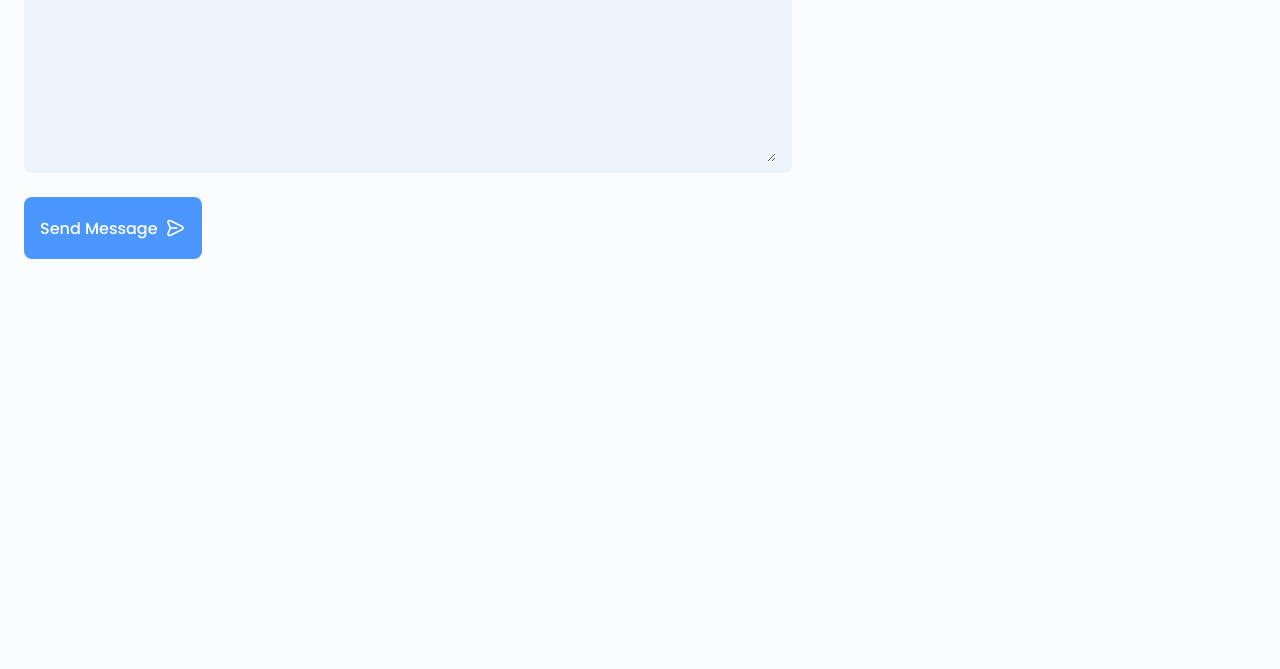
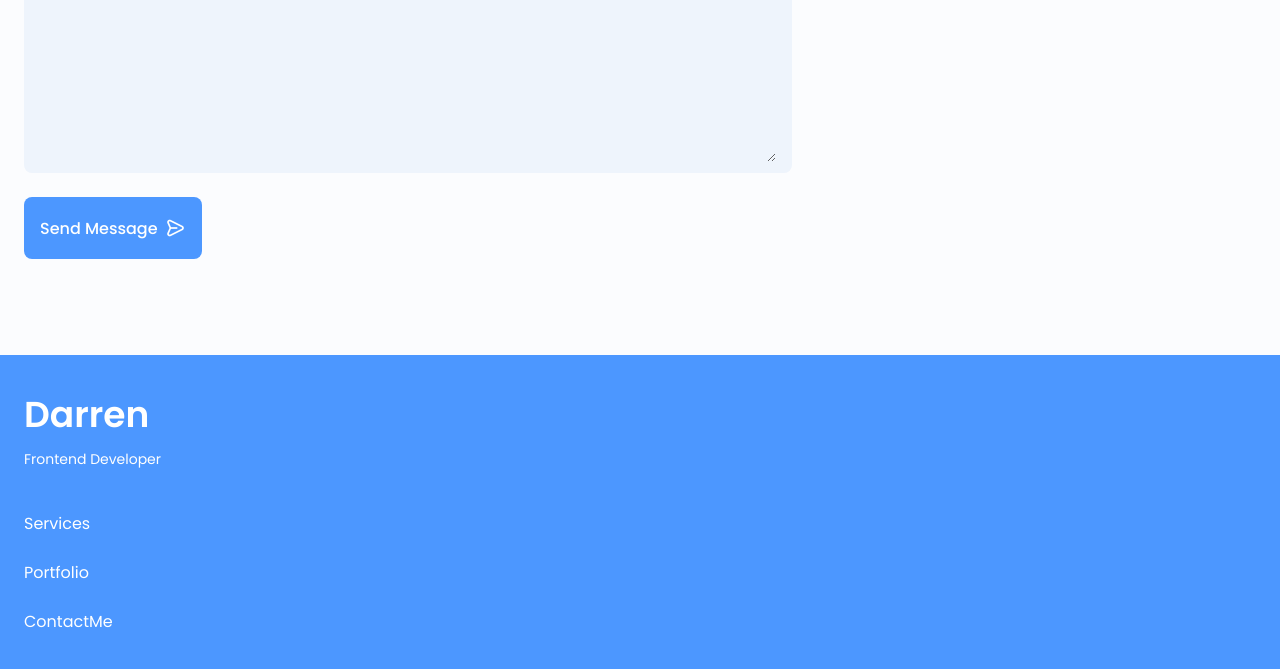
Before and after one commit to DarrenDD/My-Portfolio, a plain HTML site: page index.html in a window 1280 px wide. Shown: the part 5281-5950 px from the top of the page. Before the commit the page ends 5652 px from the top, so only its background shows below. Drawn offline with nearby package versions, Linux system fonts and the light colour scheme.

Commit message:
footer section

```diff
--- a/assets/css/style.css
+++ b/assets/css/style.css
@@ -748,3 +748,49 @@ img{
     outline: none;
     padding: .25rem .5rem .5rem 0;
 }
+/* footer */
+.footer{
+    padding-top: 2rem;
+
+}
+.footer__container{
+    row-gap: 2.5rem;
+}
+.footer__bg{
+    background-color: var(--first-color-second);
+    padding: 2rem 0 3rem;
+}
+.footer__title{
+    font-size: var(--h1-font-size);
+    margin-bottom: var(--mb-0-25);
+}
+.footer__subtitle{
+    font-size: var(--small-font-size);
+}
+.footer__links{
+    display: flex;
+    flex-direction: column;
+    row-gap: 1.5rem;
+}
+.footer__link:hover{
+    color: var(--first-color-lighter);
+}
+.footer__social{
+    font-size: 1.25rem;
+    margin-right: var(--mb-1-5);
+}
+.footer__social:hover{
+    color: var(--first-color-lighter);
+}
+.footer__copy{
+    font-size: var(--smaller-font-size);
+    text-align: center;
+    color: var(--text-color-light);
+    margin-top: var(--mb-3);
+}
+.footer__title,
+.footer__subtitle,
+.footer__link,
+.footer__social{
+    color: #fff;
+}
--- a/index.html
+++ b/index.html
@@ -651,8 +651,35 @@
 
     <!-- footer -->
     <footer class="footer">
+        <div class="footer__bg">
+            <div class="footer__container container grid">
+                <div>
+                    <h1 class="footer__title">Darren</h1>
+                    <span class="footer__subtitle">Frontend Developer</span>
+                </div>
+                <ul class="footer__links">
+                    <li>
+                        <a href="#services" class="footer__link">Services</a>
+                    </li>
+                    <li>
+                        <a href="#portfolio" class="footer__link">Portfolio</a>
+                    </li>
+                    <li>
+                        <a href="#contact" class="footer__link">ContactMe</a>
+                    </li>
+                </ul>
+                <div class="footer__socials">
+                    <a href="https://www.instagram.com/darren_de_doncker/" target="_blank" class="footer__social">
+                        <i class="uil uil-instagram footer__icon"></i>
+                    </a>
+                    <a href="https://twitter.com/Darren117DD" target="_blank" class="footer__social">
+                        <i class="uil uil-twitter-alt footer__icon"></i>
+                    </a>
+                </div>
+            </div>
+        </div>
+    </footer>
 
-    </footer>
     <script src="assets/js/swiper-bundle.min.js"></script>
     <script src="assets/js/main.js"></script>
 </body>
```
